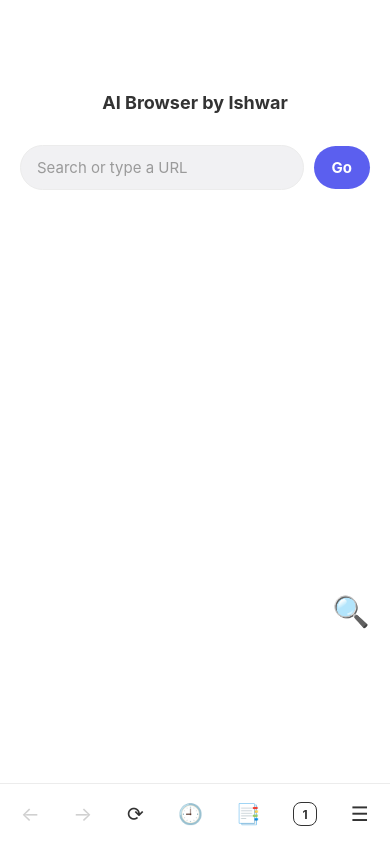
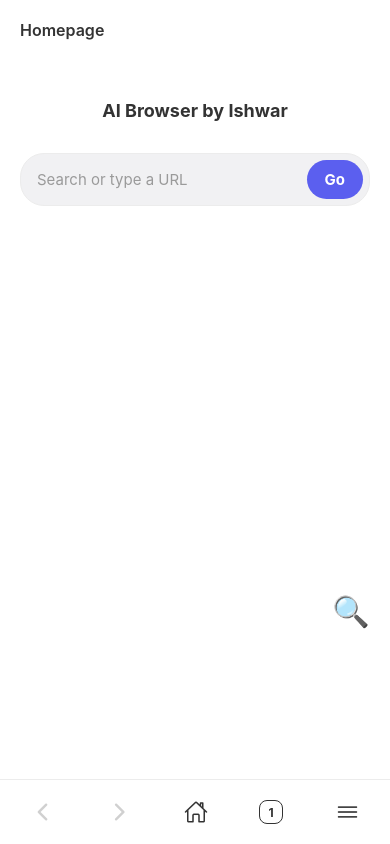
Before and after one commit to joysiddhi-durga-puja/Ai-browser-by-ishwar, a React Native app: screen / in a window 390 px wide. Built offline with nearby package versions, Linux system fonts and the light colour scheme.

Commit message:
Update App.js and package.json

```diff
--- a/App.js
+++ b/App.js
@@ -7,6 +7,7 @@ import {
   Text,
   StyleSheet,
   FlatList,
+  ScrollView,
   Modal,
   ActivityIndicator,
   Platform,
@@ -21,6 +22,7 @@ import {
   StatusBar as RNStatusBar,
 } from 'react-native';
 import { WebView } from 'react-native-webview';
+import { Ionicons } from '@expo/vector-icons';
 import AsyncStorage from '@react-native-async-storage/async-storage';
 import { StatusBar } from 'expo-status-bar';
 import * as Clipboard from 'expo-clipboard';
@@ -64,6 +66,7 @@ const makeTab = (url = HOME_MARKER, opts = {}) => ({
 // Grid menu items shown when the hamburger (☰) button is tapped — Via-style bottom sheet.
 const MENU_ITEMS_DEF = [
   { key: 'night', icon: '🌙', label: 'Night mode' },
+  { key: 'reload', icon: '⟳', label: 'Reload' },
   { key: 'bookmarks', icon: '📑', label: 'Bookmarks' },
   { key: 'history', icon: '🕘', label: 'History' },
   { key: 'downloads', icon: '⬇️', label: 'Downloads' },
@@ -153,6 +156,8 @@ export default function App() {
   const [desktopMode, setDesktopMode] = useState(false);
   // Homepage — just a search box, no clutter
   const [homeSearchInput, setHomeSearchInput] = useState('');
+  // When true, "Homepage" label is replaced by a focused URL/search input bar
+  const [homeUrlBarActive, setHomeUrlBarActive] = useState(false);
   // Floating draggable "inspect" button — works anywhere, over any page
   const [showFloatingMenu, setShowFloatingMenu] = useState(false);
   const [showAIPanel, setShowAIPanel] = useState(false);
@@ -409,6 +414,7 @@ export default function App() {
     updateTab(activeTabId, { url: finalUrl, loading: true });
     setUrlInput(finalUrl);
     setHomeSearchInput('');
+    setHomeUrlBarActive(false);
   };
 
   // ---------- Night mode / Desktop site / Share (hamburger menu actions) ----------
@@ -754,19 +760,12 @@ export default function App() {
               style={[StyleSheet.absoluteFill, { display: tab.id === activeTabId ? 'flex' : 'none' }]}
             >
               <View style={[styles.homeScreen, nightMode && styles.homeScreenNight]}>
-                <View style={styles.homeLogoWrap}>
-                  <Text
-                    style={[styles.homeBrand, nightMode && styles.homeBrandNight]}
-                    numberOfLines={1}
-                    adjustsFontSizeToFit
-                  >
-                    AI Browser by Ishwar
-                  </Text>
-                </View>
-
-                <View style={styles.homeSearchRow}>
+                {homeUrlBarActive ? (
+                  <View style={[styles.homeUrlBar, nightMode && styles.homeUrlBarNight]}>
+                    <Ionicons name="search-outline" size={20} color={nightMode ? '#aaa' : '#666'} />
                     <TextInput
-                    style={[styles.homeSearchInput, nightMode && styles.homeSearchInputNight]}
+                      autoFocus
+                      style={[styles.homeUrlBarInput, nightMode && styles.homeSearchInputNight]}
                       value={homeSearchInput}
                       onChangeText={setHomeSearchInput}
                       onSubmitEditing={openHomeSearch}
@@ -776,10 +775,52 @@ export default function App() {
                       autoCorrect={false}
                       returnKeyType="go"
                     />
-                  <TouchableOpacity style={styles.homeGoBtn} onPress={openHomeSearch}>
+                    <TouchableOpacity
+                      onPress={() => {
+                        setHomeUrlBarActive(false);
+                        setHomeSearchInput('');
+                      }}
+                      hitSlop={{ top: 10, bottom: 10, left: 10, right: 10 }}
+                    >
+                      <Ionicons name="close" size={22} color={nightMode ? '#aaa' : '#666'} />
+                    </TouchableOpacity>
+                  </View>
+                ) : (
+                  <>
+                    <View style={styles.homeHeaderRow}>
+                      <TouchableOpacity onPress={() => setHomeUrlBarActive(true)} hitSlop={{ top: 10, bottom: 10, left: 10, right: 10 }}>
+                        <Text style={[styles.homeHeaderTitle, nightMode && styles.homeBrandNight]}>Homepage</Text>
+                      </TouchableOpacity>
+                    </View>
+
+                    <View style={styles.homeLogoWrap}>
+                      <Text
+                        style={[styles.homeBrand, nightMode && styles.homeBrandNight]}
+                        numberOfLines={1}
+                        adjustsFontSizeToFit
+                      >
+                        AI Browser by Ishwar
+                      </Text>
+                    </View>
+
+                    <View style={[styles.homeSearchRow, nightMode && styles.homeSearchInputNight]}>
+                      <TextInput
+                        style={styles.homeSearchInputInner}
+                        value={homeSearchInput}
+                        onChangeText={setHomeSearchInput}
+                        onSubmitEditing={openHomeSearch}
+                        placeholder="Search or type a URL"
+                        placeholderTextColor="#9a9a9a"
+                        autoCapitalize="none"
+                        autoCorrect={false}
+                        returnKeyType="go"
+                      />
+                      <TouchableOpacity style={styles.homeGoBtnInner} onPress={openHomeSearch}>
                         <Text style={styles.homeGoBtnText}>Go</Text>
                       </TouchableOpacity>
                     </View>
+                  </>
+                )}
               </View>
             </View>
           ) : (
@@ -850,23 +891,25 @@ export default function App() {
         <Text style={styles.floatingBtnText}>🔍</Text>
       </Animated.View>
 
-      {/* Bottom toolbar — Via-style polished nav */}
+      {/* Bottom toolbar — clean 5-icon layout: Back / Forward / Home / Tabs / Menu */}
       <View style={styles.toolbarWrap}>
         <View style={styles.toolbar}>
           <TouchableOpacity onPress={goBack} disabled={!activeTab?.canGoBack} style={styles.toolBtn}>
-            <Text style={[styles.toolBtnText, !activeTab?.canGoBack && styles.toolBtnDisabled]}>←</Text>
+            <Ionicons
+              name="chevron-back-outline"
+              size={26}
+              color={activeTab?.canGoBack ? '#333' : '#d0d0d0'}
+            />
           </TouchableOpacity>
           <TouchableOpacity onPress={goForward} disabled={!activeTab?.canGoForward} style={styles.toolBtn}>
-            <Text style={[styles.toolBtnText, !activeTab?.canGoForward && styles.toolBtnDisabled]}>→</Text>
-          </TouchableOpacity>
-          <TouchableOpacity onPress={reload} style={styles.toolBtn}>
-            <Text style={styles.toolBtnText}>⟳</Text>
-          </TouchableOpacity>
-          <TouchableOpacity onPress={() => setShowHistory(true)} style={styles.toolBtn}>
-            <Text style={styles.toolBtnText}>🕘</Text>
-          </TouchableOpacity>
-          <TouchableOpacity onPress={() => setShowBookmarks(true)} style={styles.toolBtn}>
-            <Text style={styles.toolBtnText}>📑</Text>
+            <Ionicons
+              name="chevron-forward-outline"
+              size={26}
+              color={activeTab?.canGoForward ? '#333' : '#d0d0d0'}
+            />
+          </TouchableOpacity>
+          <TouchableOpacity onPress={goHome} style={styles.toolBtn}>
+            <Ionicons name="home-outline" size={24} color="#333" />
           </TouchableOpacity>
           <TouchableOpacity onPress={() => setShowTabSwitcher(true)} style={styles.toolBtn}>
             <View style={styles.tabCountBadge}>
@@ -874,7 +917,7 @@ export default function App() {
             </View>
           </TouchableOpacity>
           <TouchableOpacity onPress={() => setShowMenu(true)} style={styles.toolBtn}>
-            <Text style={styles.toolBtnText}>☰</Text>
+            <Ionicons name="menu-outline" size={26} color="#333" />
           </TouchableOpacity>
         </View>
       </View>
@@ -891,6 +934,7 @@ export default function App() {
                   onPress={() => {
                     setShowMenu(false);
                     if (item.key === 'night') toggleNightMode();
+                    else if (item.key === 'reload') reload();
                     else if (item.key === 'bookmarks') setShowBookmarks(true);
                     else if (item.key === 'history') setShowHistory(true);
                     else if (item.key === 'downloads') setShowDownloads(true);
@@ -970,8 +1014,8 @@ export default function App() {
 
       {/* Tab switcher modal */}
       <Modal visible={showTabSwitcher} animationType="slide" transparent onRequestClose={() => setShowTabSwitcher(false)}>
-        <View style={styles.modalOverlay}>
-          <View style={styles.modalCard}>
+        <TouchableOpacity style={styles.modalOverlay} activeOpacity={1} onPress={() => setShowTabSwitcher(false)}>
+          <TouchableOpacity activeOpacity={1} onPress={() => {}} style={styles.modalCard}>
             <Text style={styles.modalTitle}>Tabs</Text>
             <FlatList
               data={tabs}
@@ -998,14 +1042,14 @@ export default function App() {
             <TouchableOpacity onPress={() => setShowTabSwitcher(false)} style={styles.closeModalBtn}>
               <Text style={styles.closeModalBtnText}>Close</Text>
             </TouchableOpacity>
-          </View>
-        </View>
+          </TouchableOpacity>
+        </TouchableOpacity>
       </Modal>
 
       {/* Bookmarks modal */}
       <Modal visible={showBookmarks} animationType="slide" transparent onRequestClose={() => setShowBookmarks(false)}>
-        <View style={styles.modalOverlay}>
-          <View style={styles.modalCard}>
+        <TouchableOpacity style={styles.modalOverlay} activeOpacity={1} onPress={() => setShowBookmarks(false)}>
+          <TouchableOpacity activeOpacity={1} onPress={() => {}} style={styles.modalCard}>
             <Text style={styles.modalTitle}>Bookmarks</Text>
             <FlatList
               data={bookmarks}
@@ -1037,14 +1081,14 @@ export default function App() {
             <TouchableOpacity onPress={() => setShowBookmarks(false)} style={styles.closeModalBtn}>
               <Text style={styles.closeModalBtnText}>Close</Text>
             </TouchableOpacity>
-          </View>
-        </View>
+          </TouchableOpacity>
+        </TouchableOpacity>
       </Modal>
 
       {/* History modal */}
       <Modal visible={showHistory} animationType="slide" transparent onRequestClose={() => setShowHistory(false)}>
-        <View style={styles.modalOverlay}>
-          <View style={styles.modalCard}>
+        <TouchableOpacity style={styles.modalOverlay} activeOpacity={1} onPress={() => setShowHistory(false)}>
+          <TouchableOpacity activeOpacity={1} onPress={() => {}} style={styles.modalCard}>
             <Text style={styles.modalTitle}>History</Text>
             <FlatList
               data={history}
@@ -1076,14 +1120,14 @@ export default function App() {
             <TouchableOpacity onPress={() => setShowHistory(false)} style={styles.closeModalBtn}>
               <Text style={styles.closeModalBtnText}>Close</Text>
             </TouchableOpacity>
-          </View>
-        </View>
+          </TouchableOpacity>
+        </TouchableOpacity>
       </Modal>
 
       {/* Downloads modal */}
       <Modal visible={showDownloads} animationType="slide" transparent onRequestClose={() => setShowDownloads(false)}>
-        <View style={styles.modalOverlay}>
-          <View style={styles.modalCard}>
+        <TouchableOpacity style={styles.modalOverlay} activeOpacity={1} onPress={() => setShowDownloads(false)}>
+          <TouchableOpacity activeOpacity={1} onPress={() => {}} style={styles.modalCard}>
             <Text style={styles.modalTitle}>Downloads</Text>
             <FlatList
               data={downloads}
@@ -1110,19 +1154,24 @@ export default function App() {
             <TouchableOpacity onPress={() => setShowDownloads(false)} style={styles.closeModalBtn}>
               <Text style={styles.closeModalBtnText}>Close</Text>
             </TouchableOpacity>
-          </View>
-        </View>
+          </TouchableOpacity>
+        </TouchableOpacity>
       </Modal>
 
       {/* AI subpage — opens full-height from the floating 🔍 button (Explain / Ask AI).
           There's no separate "find answers" mode: the user just types whatever they
           want to know about the screen into the input below and Ask AI answers it. */}
       <Modal visible={showAIPanel} animationType="slide" transparent onRequestClose={() => setShowAIPanel(false)}>
+        <TouchableOpacity
+          style={styles.aiOverlay}
+          activeOpacity={1}
+          onPress={() => setShowAIPanel(false)}
+        >
         <KeyboardAvoidingView
           behavior={Platform.OS === 'ios' ? 'padding' : undefined}
-          style={styles.aiOverlay}
-        >
-          <View style={styles.aiCard}>
+          style={{ width: '100%' }}
+        >
+          <TouchableOpacity activeOpacity={1} onPress={() => {}} style={styles.aiCard}>
             <View style={styles.aiHeaderRow}>
               <Text style={styles.modalTitle}>
                 {aiMode === 'explain' ? '📖 Explaining this page' : '✨ Ask AI'}
@@ -1145,9 +1194,16 @@ export default function App() {
                   <Text style={styles.aiLoadingText}>{AI_MODES[aiMode]?.hint || 'Thinking…'}</Text>
                 </View>
               ) : (
+                <ScrollView
+                  style={{ flex: 1 }}
+                  contentContainerStyle={{ paddingBottom: 20 }}
+                  showsVerticalScrollIndicator
+                  keyboardShouldPersistTaps="handled"
+                >
                   <Text style={[styles.aiAnswer, aiError && styles.aiAnswerError]}>
                     {aiAnswer || 'Ask anything about what\u2019s on screen right now — I\u2019ll read the page and answer.'}
                   </Text>
+                </ScrollView>
               )}
             </View>
 
@@ -1168,14 +1224,15 @@ export default function App() {
             <TouchableOpacity onPress={() => setShowAIPanel(false)} style={styles.closeModalBtn}>
               <Text style={styles.closeModalBtnText}>Close</Text>
             </TouchableOpacity>
-          </View>
+          </TouchableOpacity>
         </KeyboardAvoidingView>
+        </TouchableOpacity>
       </Modal>
 
       {/* AI Settings modal — None / Default (app key) / Custom key, Via-style */}
       <Modal visible={showAISettings} animationType="slide" transparent onRequestClose={() => setShowAISettings(false)}>
-        <View style={styles.modalOverlay}>
-          <View style={styles.modalCard}>
+        <TouchableOpacity style={styles.modalOverlay} activeOpacity={1} onPress={() => setShowAISettings(false)}>
+          <TouchableOpacity activeOpacity={1} onPress={() => {}} style={styles.modalCard}>
             <Text style={styles.modalTitle}>AI service provider</Text>
 
             <TouchableOpacity style={styles.providerRow} onPress={() => selectProviderMode('none')}>
@@ -1239,14 +1296,14 @@ export default function App() {
             <TouchableOpacity onPress={() => setShowAISettings(false)} style={styles.closeModalBtn}>
               <Text style={styles.closeModalBtnText}>Close</Text>
             </TouchableOpacity>
-          </View>
-        </View>
+          </TouchableOpacity>
+        </TouchableOpacity>
       </Modal>
 
       {/* Admin passcode prompt — unlocks the shared "Default" backend on this device */}
       <Modal visible={showAdminPrompt} animationType="fade" transparent onRequestClose={() => setShowAdminPrompt(false)}>
-        <View style={styles.modalOverlay}>
-          <View style={styles.modalCard}>
+        <TouchableOpacity style={styles.modalOverlay} activeOpacity={1} onPress={() => setShowAdminPrompt(false)}>
+          <TouchableOpacity activeOpacity={1} onPress={() => {}} style={styles.modalCard}>
             <Text style={styles.modalTitle}>Admin Access</Text>
             <Text style={styles.providerSubtext}>Enter the admin passcode to use the shared Default backend.</Text>
             <TextInput
@@ -1277,8 +1334,8 @@ export default function App() {
             >
               <Text style={styles.closeModalBtnText}>Cancel</Text>
             </TouchableOpacity>
-          </View>
-        </View>
+          </TouchableOpacity>
+        </TouchableOpacity>
       </Modal>
     </SafeAreaView>
   );
@@ -1482,30 +1539,61 @@ const styles = StyleSheet.create({
   },
 
   // ---- Homepage (native, Via-style) ----
-  homeScreen: { flex: 1, backgroundColor: '#fff', alignItems: 'center', paddingTop: 90, paddingHorizontal: 20 },
+  homeScreen: { flex: 1, backgroundColor: '#fff', alignItems: 'center', paddingTop: 18, paddingHorizontal: 20 },
   homeScreenNight: { backgroundColor: '#111' },
+  homeHeaderRow: {
+    flexDirection: 'row',
+    alignItems: 'center',
+    justifyContent: 'space-between',
+    width: '100%',
+    marginBottom: 60,
+  },
+  homeHeaderTitle: { fontSize: 16, fontWeight: '600', color: '#333' },
+  homeUrlBar: {
+    flexDirection: 'row',
+    alignItems: 'center',
+    width: '100%',
+    backgroundColor: '#f1f1f3',
+    borderRadius: 24,
+    paddingHorizontal: 14,
+    paddingVertical: 4,
+    marginBottom: 60,
+  },
+  homeUrlBarNight: { backgroundColor: '#222' },
+  homeUrlBarInput: {
+    flex: 1,
+    marginLeft: 8,
+    paddingVertical: 10,
+    fontSize: 15,
+    color: '#111',
+  },
   homeLogoWrap: { alignItems: 'center', marginBottom: 32, width: '100%' },
   homeBrand: { fontSize: 18, fontWeight: '700', color: '#333', textAlign: 'center' },
   homeBrandNight: { color: '#eee' },
-  homeSearchRow: { flexDirection: 'row', alignItems: 'center', width: '100%' },
-  homeSearchInput: {
-    flex: 1,
+  homeSearchRow: {
+    flexDirection: 'row',
+    alignItems: 'center',
+    width: '100%',
     backgroundColor: '#f1f1f3',
     borderRadius: 24,
     borderWidth: 1,
     borderColor: '#ececec',
-    paddingHorizontal: 16,
-    paddingVertical: 12,
+    paddingLeft: 16,
+    paddingRight: 6,
+    paddingVertical: 6,
+  },
+  homeSearchInputInner: {
+    flex: 1,
     fontSize: 15,
     color: '#111',
+    paddingVertical: 6,
   },
   homeSearchInputNight: { backgroundColor: '#222', borderColor: '#333', color: '#eee' },
-  homeGoBtn: {
-    marginLeft: 10,
+  homeGoBtnInner: {
     backgroundColor: '#5B5FEF',
     paddingHorizontal: 18,
-    paddingVertical: 12,
-    borderRadius: 22,
+    paddingVertical: 10,
+    borderRadius: 20,
   },
   homeGoBtnText: { color: '#fff', fontWeight: '700', fontSize: 15 },
 
--- a/package.json
+++ b/package.json
@@ -9,6 +9,7 @@
   },
   "dependencies": {
   "expo": "~51.0.0",
+  "@expo/vector-icons": "^14.0.3",
   "expo-clipboard": "~6.0.3",
   "expo-file-system": "~17.0.1",
   "expo-sharing": "~12.0.1",
```
Lines whose indentation alone changed are shown as unchanged.
